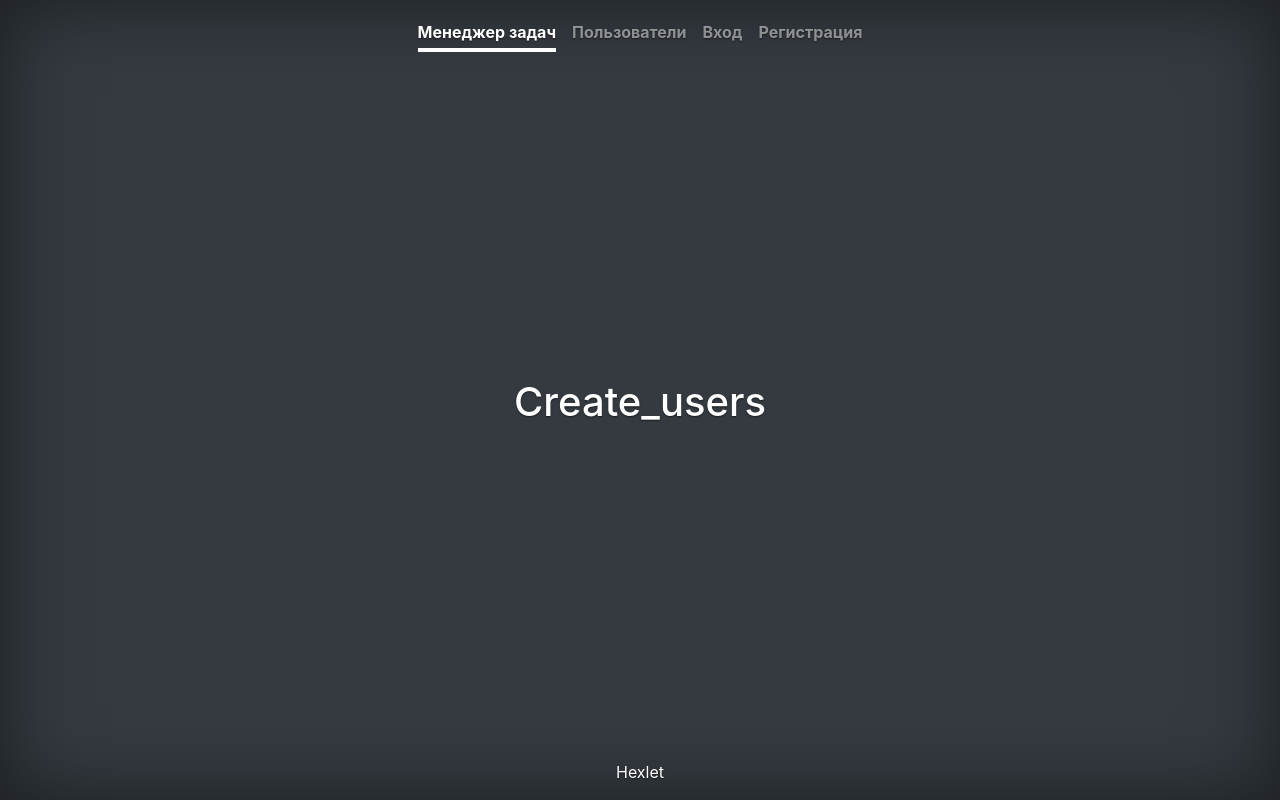
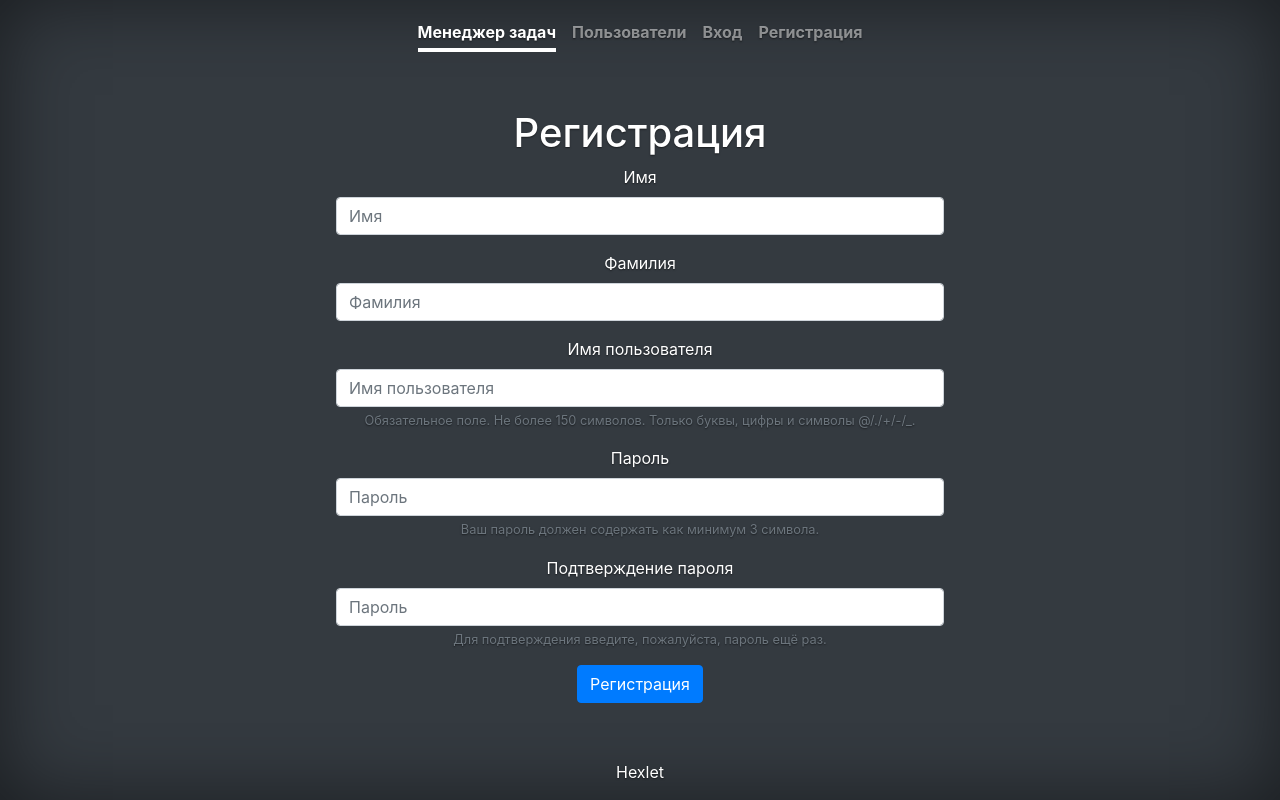
Before and after one commit to Aleksey94Dan/python-project-lvl4, a Django app: page /users/create/ in a window 1280 px wide. Run offline with Django 3.2, Linux system fonts and the light colour scheme; parts of the project's set-up code (start-up, migrations or seed data) failed here and were passed over; some libraries are stand-ins or nearby versions.

Commit message:
add forms

```diff
--- a/pyproject.toml
+++ b/pyproject.toml
@@ -15,6 +15,7 @@ django = "^3.2"
 python-dotenv = "^0.17.0"
 gunicorn = "^20.1.0"
 django-heroku = "^0.3.1"
+django-crispy-forms = "^1.11.2"
 
 [tool.poetry.dev-dependencies]
 wemake-python-styleguide = "^0.15.2"
--- /dev/null
+++ b/task/form.py
@@ -0,0 +1,74 @@
+from django import forms
+
+
+class LoginForm(forms.Form):
+    name = forms.CharField(
+        widget=forms.TextInput(attrs={
+            'placeholder':'Имя пользователя',
+            'type': 'name',
+            'class': 'form-control',
+            'id': 'InputName',
+            'aria-describedby':'nameHelp',
+        },
+    ))
+    password = forms.CharField(
+        widget=forms.PasswordInput(attrs={
+            'placeholder': 'Пароль',
+            'type': "password",
+            'class': 'form-control',
+            'id': 'InputPassword',
+        },
+    ))
+
+
+
+class RegisterForm(forms.Form):
+    first_name = forms.CharField(
+        widget=forms.TextInput(
+            attrs={
+                'placeholder': 'Имя',
+                'type': 'FirstName',
+                'class': 'form-control',
+                'id': 'InputFirstName',
+                'aria-describedby': 'firstNameHelp'
+            },
+        ),
+    )
+    last_name = forms.CharField(
+        widget=forms.TextInput(
+            attrs={
+                'placeholder': 'Фамилия',
+                'type': 'LastName',
+                'class': 'form-control',
+                'id': 'InputLastName',
+            },
+        ),
+    )
+    name = forms.CharField(
+        widget=forms.TextInput(attrs={
+            'placeholder':'Имя пользователя',
+            'type': 'name',
+            'class': 'form-control',
+            'id': 'InputName',
+            'aria-describedby':'nameHelp',
+            'title': 'Обязательное поле. Не более 150 символов. Только буквы, цифры и символы @/./+/-/_.',
+        },
+    ))
+    password1 = forms.CharField(
+        widget=forms.PasswordInput(attrs={
+            'placeholder': 'Пароль',
+            'type': "password1",
+            'class': 'form-control',
+            'id': 'InputPassword1',
+            'title': 'Ваш пароль должен содержать как минимум 3 символа.',
+        },
+    ))
+    password2 = forms.CharField(
+        widget=forms.PasswordInput(attrs={
+            'placeholder': 'Пароль',
+            'type': "password2",
+            'class': 'form-control',
+            'id': 'InputPassword2',
+            'title': 'Для подтверждения введите, пожалуйста, пароль ещё раз.'
+        },
+    ))
--- a/task/templates/task/create_user.html
+++ b/task/templates/task/create_user.html
@@ -3,5 +3,31 @@
 {% block title %}{{title}}{% endblock %}
 
 {% block content %}
-<h1>Create_users</h1>
+<h1>Регистрация</h1>
+<form>
+  <div class="mb-3">
+    <label for="exampleInputEmail1" class="form-label">Имя</label>
+        {{ form.first_name }}
+  </div>
+  <div class="mb-3">
+    <label for="exampleInputEmail1" class="form-label">Фамилия</label>
+        {{ form.last_name }}
+  </div>
+  <div class="mb-3">
+    <label for="exampleInputEmail1" class="form-label">Имя пользователя</label>
+        {{ form.name }}
+    <small class="form-text text-muted">Обязательное поле. Не более 150 символов. Только буквы, цифры и символы @/./+/-/_.</small>
+  </div>
+  <div class="mb-3">
+    <label for="exampleInputEmail1" class="form-label">Пароль</label>
+        {{ form.password1}}
+    <small class="form-text text-muted">Ваш пароль должен содержать как минимум 3 символа.</small>
+  </div>
+  <div class="mb-3">
+    <label for="exampleInputEmail1" class="form-label">Подтверждение пароля</label>
+        {{ form.password2}}
+    <small class="form-text text-muted">Для подтверждения введите, пожалуйста, пароль ещё раз.</small>
+  </div>
+  <button type="submit" class="btn btn-primary">Регистрация</button>
+</form>
 {% endblock %}
--- a/task/templates/task/users.html
+++ b/task/templates/task/users.html
@@ -3,5 +3,5 @@
 {% block title %}{{title}}{% endblock %}
 
 {% block content %}
-<h1>users</h1>
+<h1>Пользователи</h1>
 {% endblock %}
--- a/task/views.py
+++ b/task/views.py
@@ -1,6 +1,7 @@
 """Views for task_manager."""
 
 from django.shortcuts import render
+from task.form import LoginForm, RegisterForm
 
 
 def index(request):
@@ -12,8 +13,10 @@ def users(request):
 
 
 def create_user(request):
-    return render(request, 'task/create_user.html', {'title': 'create_users'})
+    form = RegisterForm()
+    return render(request, 'task/create_user.html', {'title': 'create_users', 'form': form})
 
 
 def login(request):
-    return render(request, 'task/login.html', {'title': 'login'})
+    form = LoginForm()
+    return render(request, 'task/login.html', {'title': 'login', 'form': form})
```
Also changed, not shown: task/templates/task/login.html (+14 -1 lines), task_manager/settings.py (+6 -1 lines), 1 other file.
